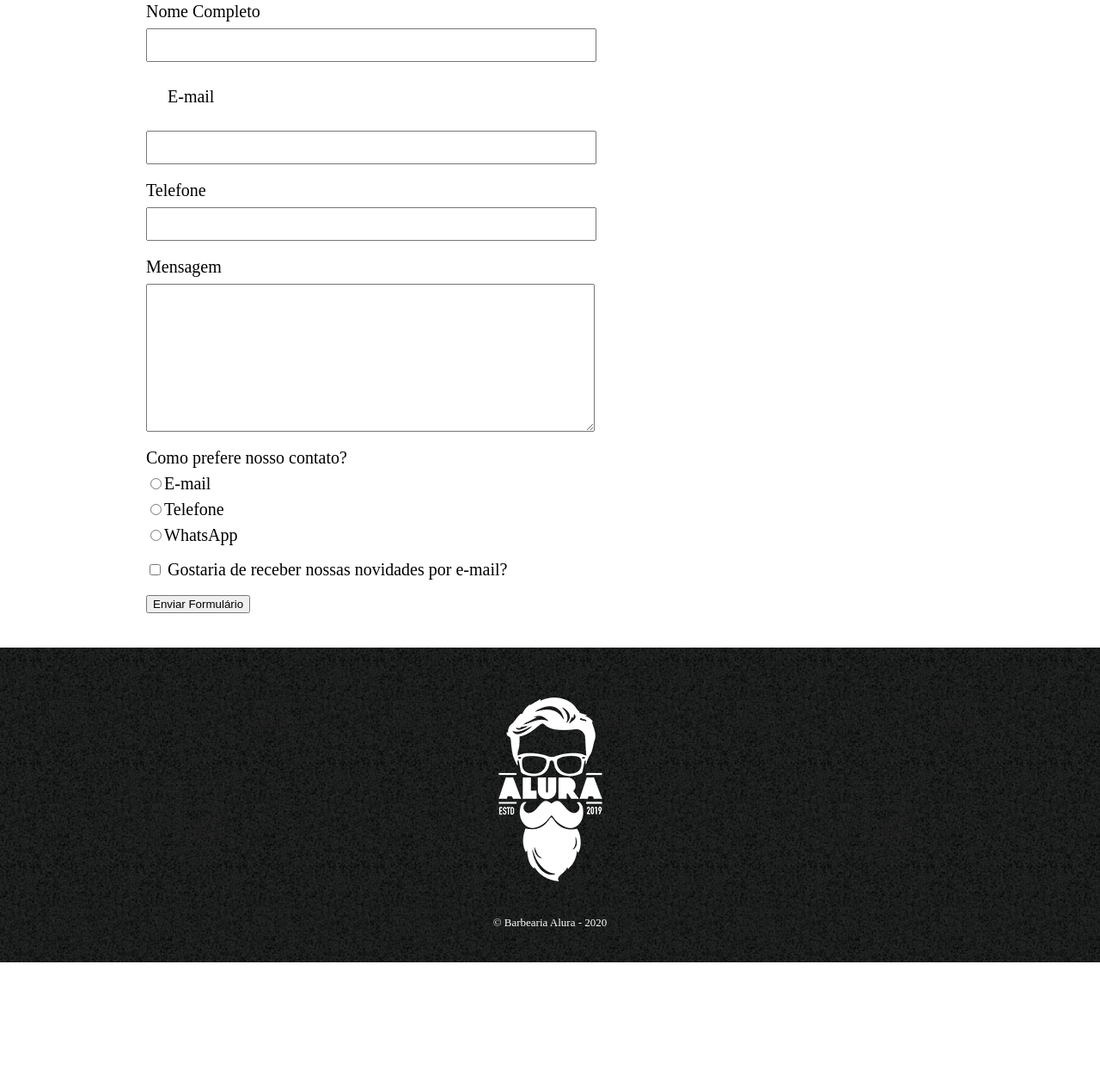
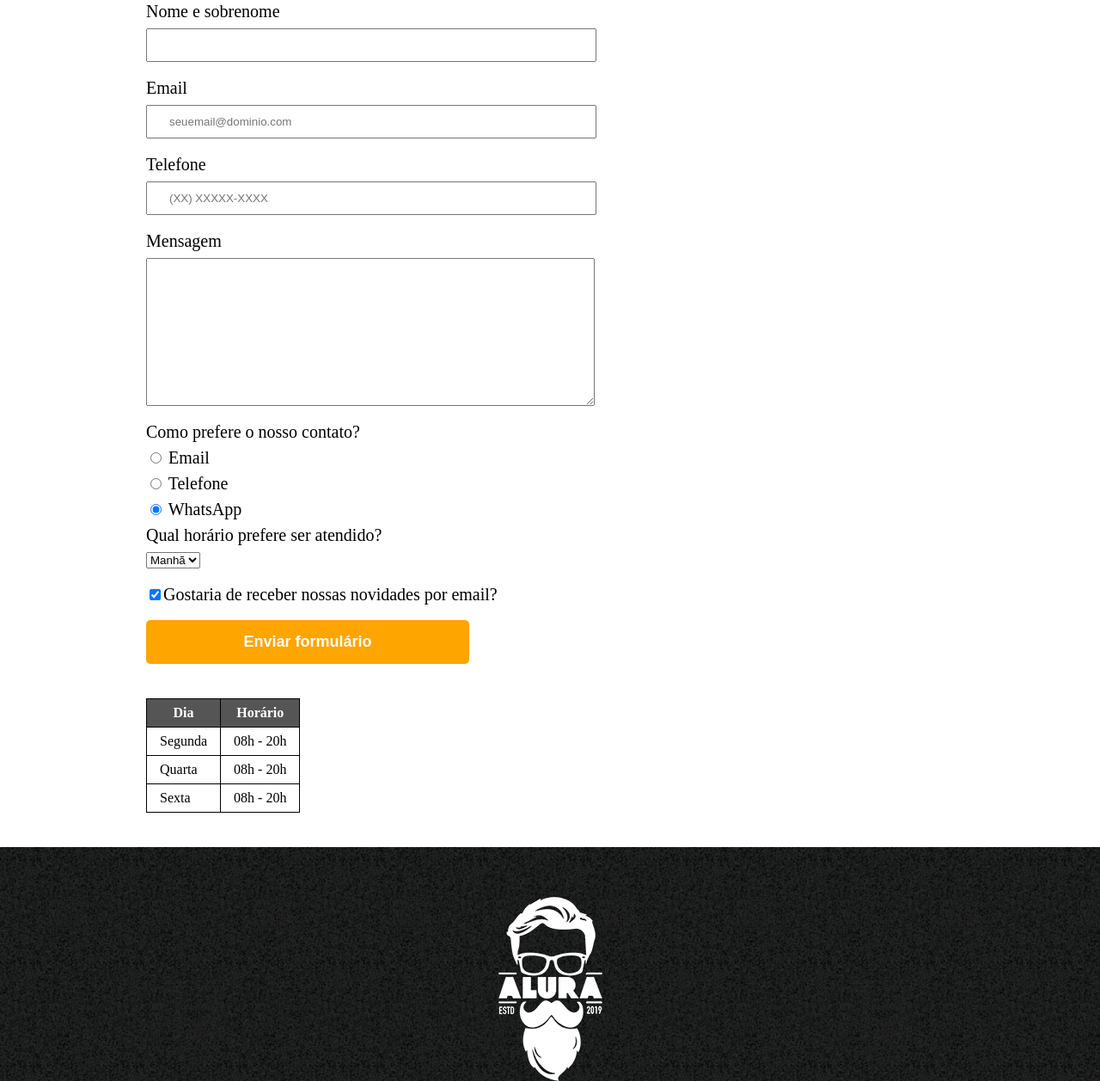
Before and after one commit to Niellykaren/cursoHTMCSS_aluraV2, a plain HTML site: page contato.html in a window 1280 px wide. Shown: the part 330-1587 px from the top of the page at 86% size. Before the commit the page ends 1449 px from the top, so only its background shows below. Drawn offline with Linux system fonts and the light colour scheme.

Commit message:
atividades completas do curso
as 4 partes do curso completas

```diff
--- a/contato.html
+++ b/contato.html
@@ -9,7 +9,9 @@
 </head>
 <body>
     <header>
-        <h1><img src="/img/logo.png"></h1>
+        <div class="caixa">
+            <h1><img src="/img/logo.png" alt="Logo da Barbearia Alura"></h1>
+
             <nav>
                 <ul>
                     <li><a href="/index.html">Home</a></li>
@@ -17,40 +19,72 @@
                     <li><a href="/contato.html">Contato</a></li>
                 </ul>
             </nav>
+        </div>
     </header>
+
     <main>
-        <form action="Contato">
-            <label for="nomeesobrenome">Nome Completo</label>
-            <input type="text" id="nomeesobrenome" class="input-padrao">
+        <form>
+            <label for="nomesobrenome">Nome e sobrenome</label>
+            <input type="text" id="nomesobrenome" class="input-padrao" required>
 
-            <label for="email"class="input-padrao">E-mail</label>
-            <input type="text" id="telefone"class="input-padrao">
+            <label for="email">Email</label>
+            <input type="email" id="email" class="input-padrao" required placeholder="seuemail@dominio.com">
 
             <label for="telefone">Telefone</label>
-            <input type="text" id="telefone"class="input-padrao">
+            <input type="tel" id="telefone" class="input-padrao" required placeholder="(XX) XXXXX-XXXX">
 
             <label for="mensagem">Mensagem</label>
-            <textarea name="mensagem" id="mensagem" cols="70" rows="10" class="input-padrao"></textarea>
-            <div>
-                <p>Como prefere nosso contato?</p>
-                <label for="email"><input type="radio" name="contato" value="email">E-mail</label>
+            <textarea cols="70" rows="10" id="mensagem" class="input-padrao" required></textarea>
 
+            <fieldset>
+                <legend>Como prefere o nosso contato?</legend>
+                <label for="radio-email"><input type="radio" name="contato" value="email" id="radio-email"> Email</label>
 
-                <label for="telefone"><input type="radio" name="contato" value="telefone">Telefone</label>
+                <label for="radio-telefone"><input type="radio" name="contato" value="telefone" id="radio-telefone"> Telefone</label>
 
+                <label for="radio-whatsapp"><input type="radio" name="contato" value="whatsapp" id="radio-whatsapp" checked> WhatsApp</label>
+            </fieldset>
 
-                <label for="whatsapp"><input type="radio" name="contato" value="whatsapp">WhatsApp</label>
+            <fieldset>
+                <legend>Qual horário prefere ser atendido?</legend>
+                <select>
+                    <option>Manhã</option>
+                    <option>Tarde</option>
+                    <option>Noite</option>
+                </select>
+            </fieldset>
 
+            <label class="checkbox"><input type="checkbox" checked>Gostaria de receber nossas novidades por email?</label>
 
-            </div>
-            <label class="checkbox" for="checkbox"><input type="checkbox"> Gostaria de receber nossas novidades por e-mail?</label>
-            <input type="submit" value="Enviar Formulário">
+            <input type="submit" value="Enviar formulário" class="enviar">
         </form>
+        <table>
+            <thead>
+                <tr>
+                    <th>Dia</th>
+                    <th>Horário</th>
+                </tr>
+            </thead>
+            <tbody>
+                <tr>
+                    <td>Segunda</td>
+                    <td>08h - 20h</td>
+                </tr>
+                <tr>
+                    <td>Quarta</td>
+                    <td>08h - 20h</td>
+                </tr>
+                <tr>
+                    <td>Sexta</td>
+                    <td>08h - 20h</td>
+                </tr>
+            </tbody>
+        </table>
+    </main>
 
-    </main>
     <footer>
-        <img src="/img/logo-branco.png" alt="">
-        <p class="copyright">&copy; Barbearia Alura - 2020</p>
+        <img src="/img/logo-branco.png" alt="Logo da Barbearia Alura">
+        <p class="copyright">&copy; Copyright Barbearia Alura - 2019</p>
     </footer>
 </body>
 </html>
--- a/css/produtos.css
+++ b/css/produtos.css
@@ -1,44 +1,49 @@
-header{
-    background: #bbbbbb;
-    padding:  20px 0;
+body {
+	font-family: 'Montserrat', sans-serif;
 }
-.caixa{
+
+header {
+	background: #BBBBBB;
+	padding: 20px 0;
+}
+
+.caixa {
 	position: relative;
 	width: 940px;
 	margin: 0 auto;
 }
-nav{
+
+nav {
 	position: absolute;
 	top: 110px;
 	right: 0;
+}
 
-
-}
-nav li{
+nav li {
 	display: inline;
 	margin: 0 0 0 15px;
-
 }
 
-nav a{
+nav a {
 	text-transform: uppercase;
-    color: black;
+	color: #000000;
 	font-weight: bold;
 	font-size: 22px;
 	text-decoration: none;
 }
+
+nav a:hover {
+	color: #C78C19;
+	text-decoration: underline;
+}
+
 .produtos {
 	width: 940px;
 	margin: 0 auto;
 	padding: 50px 0;
 }
 
-nav a:hover{
-    color: #C78C19;
-    text-decoration: underline;
-}
-
-.produtos li{
+.produtos li {
 	display: inline-block;
 	text-align: center;
 	width: 30%;
@@ -46,40 +51,208 @@ nav a:hover{
 	margin: 0 1.5%;
 	padding: 30px 20px;
 	box-sizing: border-box;
-    border: 2px solid black;
+	border: 2px solid #000000;
 	border-radius: 10px;
 }
-.produtos li:hover{
+
+.produtos li:hover {
 	border-color: #C78C19;
 }
-.produtos li:active{
-    border-color:#088C19 ;
-}
-.produtos li:hover h2{
-    font-size:  38px;
+
+.produtos li:active {
+	border-color: #088C19;
 }
 
-.produtos h2{
+.produtos li:hover h2 {
+	font-size: 34px;
+}
+
+.produtos h2 {
 	font-size: 30px;
 	font-weight: bold;
+}
 
+.produto-descricao {
+	font-size: 18px;
 }
-.preço{
+
+.produto-preco {
+	font-size: 22px;
 	font-weight: bold;
 	margin-top: 10px;
+}
 
-}
-.descrição{
-    font-size: 18px;
-
-}
-footer{
+footer {
 	text-align: center;
-    background: url(/img/bg.jpg);
+	background: url("/img/bg.jpg");
 	padding: 40px 0;
 }
-.copyright{
-    color: white;
+
+.copyright {
+	color: #FFFFFF;
 	font-size: 13px;
 	margin: 20px 0 0;
 }
+
+form {
+	margin: 40px 0;
+}
+
+form label, form legend {
+	display:block;
+	font-size: 20px;
+	margin: 0 0 10px;
+}
+
+.input-padrao {
+	display: block;
+	margin: 0 0 20px;
+	padding: 10px 25px;
+	width: 50%;
+}
+
+.checkbox {
+	margin: 20px 0;
+}
+
+.enviar {
+	width:40%;
+	padding: 15px 0;
+	background: orange;
+	color: white;
+	font-weight: bold;
+	font-size: 18px;
+	border: none;
+	border-radius: 5px;
+	transition: 1s all;
+	cursor: pointer;
+}
+
+.enviar:hover {
+	background: darkorange;
+	transform: scale(1.2);
+}
+
+table {
+	margin: 20px 0 40px;
+}
+
+thead {
+	background: #555555;
+	color: white;
+	font-weight: bold;
+}
+
+td, th {
+	border: 1px solid #000000;
+	padding: 8px 15px;
+}
+
+
+/* css da página inicial */
+.banner {
+	width:100%;
+}
+
+.titulo-principal {
+	text-align: center;
+	font-size: 2em;
+	margin: 0 0 1em;
+	clear: left;
+}
+
+.principal {
+	padding: 3em 0;
+	background: #FEFEFE;
+	width: 940px;
+	margin: 0 auto;
+}
+
+.principal p {
+	margin: 0 0 1em;
+}
+
+.principal strong {
+	font-weight: bold;
+}
+
+.principal em {
+	font-style: italic;
+}
+
+.utensilios {
+	width: 120px;
+	float: left;
+	margin: 0 20px 20px 0;
+}
+
+.mapa {
+	padding: 3em 0;
+	background: linear-gradient(#FEFEFE, #888888);
+}
+
+.mapa-conteudo {
+	width: 940px;
+	margin: 0 auto;
+}
+
+.mapa p {
+	margin: 0 0 2em;
+	text-align: center;
+}
+
+.beneficios {
+	padding: 3em 0;
+	background: #888888;
+
+}
+
+.conteudo-beneficios {
+	width: 640px;
+	margin: 0 auto;
+}
+
+.lista-beneficios {
+	width: 40%;
+	display: inline-block;
+	vertical-align: top;
+}
+
+.itens {
+	line-height: 1.5;
+}
+
+.itens:first-child {
+	font-weight: bold;
+}
+
+.imagem-beneficios {
+	width: 60%;
+	opacity: 1;
+	transition: 400ms;
+	box-shadow: 10px 10px 20px 10px black;
+
+}
+.imagem-beneficios:hover{
+	opacity: 0.3;
+}
+
+.video {
+	width: 560px;
+	margin: 2em auto;
+}
+
+@media screen and (max-width: 480px){
+	.caixa, .principal, .conteudo-beneficios, .mapa-conteudo, .video{
+		width: auto;
+	}
+	h1{
+		text-align: center;
+	}
+	nav{
+		position: static;
+	}
+	.lista-beneficios, .imagem-beneficios{
+		width: 100%;
+	}
+}
--- a/css/style.css
+++ b/css/style.css
@@ -2,7 +2,11 @@ header{
     background: #bbbbbb;
     padding:  20px 0;
 }
-
+.caixa {
+	position: relative;
+	width: 940px;
+	margin: 0 auto;
+}
 nav{
 position: absolute;
 top: 110px;
@@ -36,7 +40,7 @@ form{
     margin: 40px 0;
 
 }
-form label, form p {
+form label, form legend {
     display: block;
     font-size: 20px;
     margin: 0 0 10px;
@@ -62,3 +66,36 @@ footer{
 .checkbox{
     margin: 20px 0;
 }
+.enviar{
+    width: 40%;
+    padding: 15px 0;
+    background-color: orange;
+    font-size: 18px;
+    font-weight: bold;
+    border: none;
+    color: white;
+    border-radius: 5px;
+    transition: 1s all;
+    cursor: pointer;
+}
+.enviar:hover{
+    background-color: darkorange;
+    transform: scale(1.2);
+
+}
+
+table{
+    margin: 20px 0 40px;
+
+}
+
+thead{
+    background: #555555;
+    font-weight: bold;
+    color: white;
+}
+
+td, th{
+    border: 1px solid black;
+    padding: 8px 15px;
+}
```
Also changed, not shown: index.html (+49 -10 lines), img/utensilios.jpg (added). Lines whose indentation alone changed are shown as unchanged.
